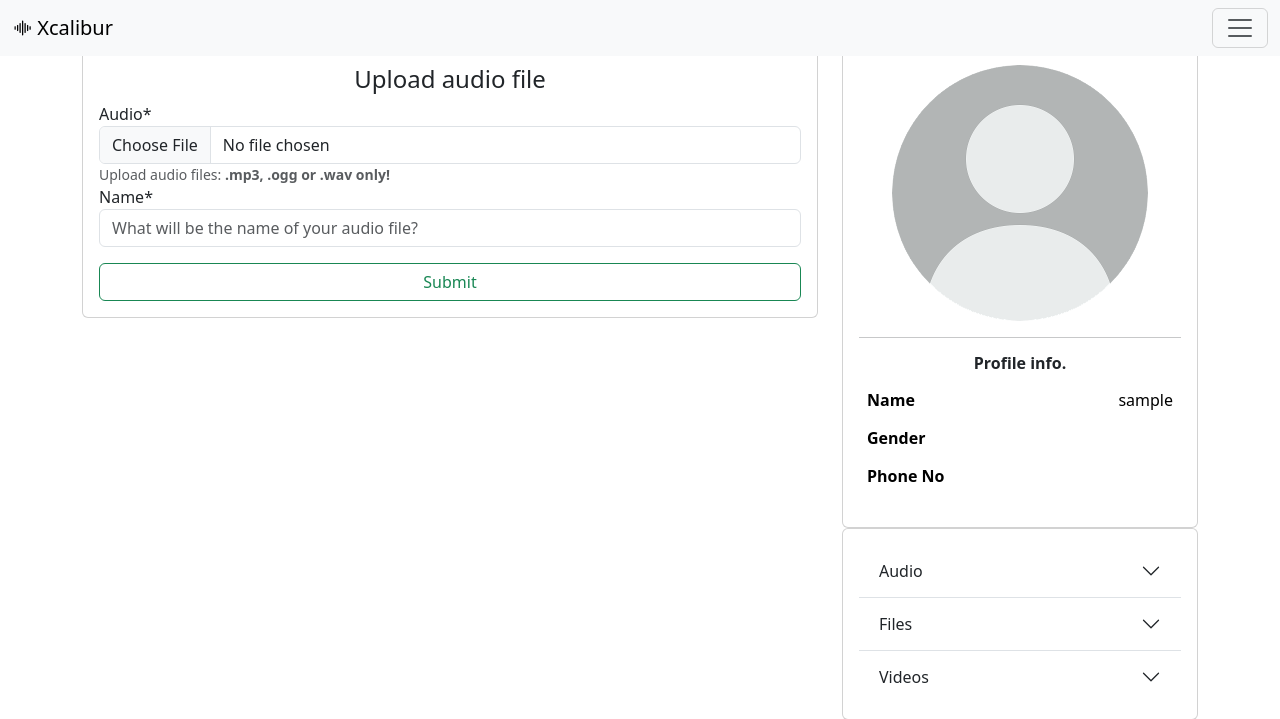
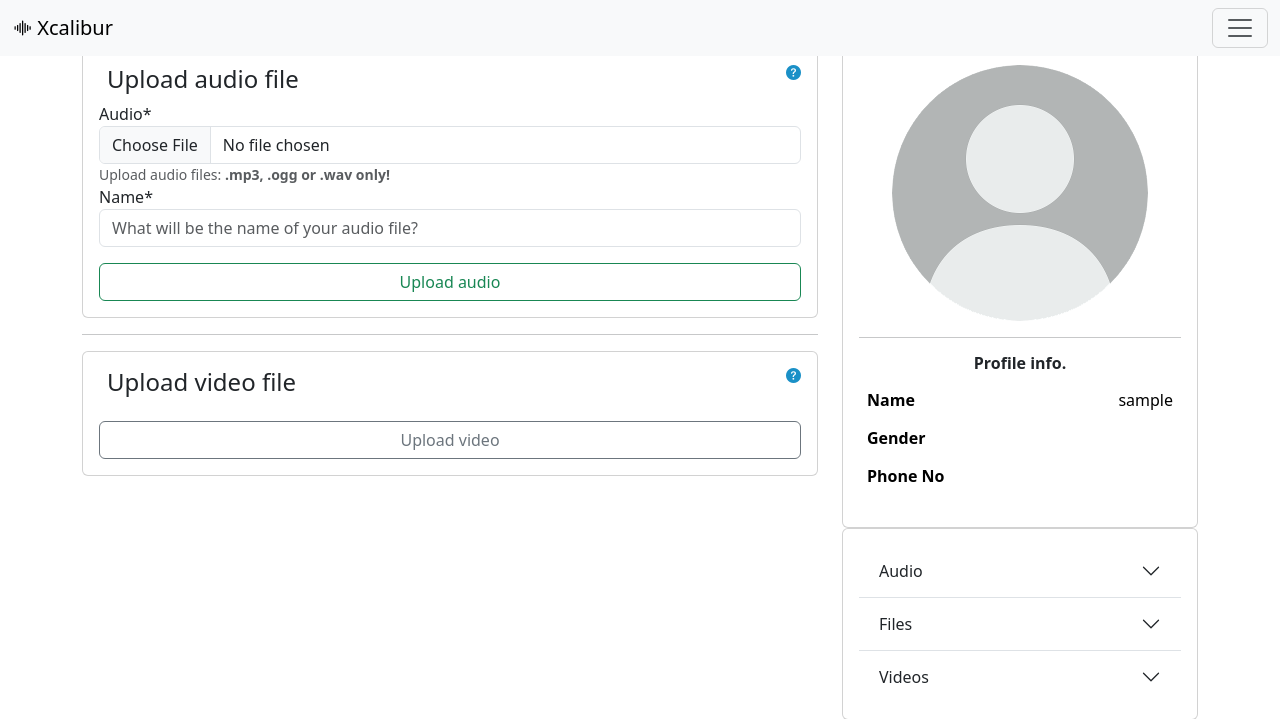
Before and after one commit to morikeli/Xcalibur, a Django app: template users/templates/users/homepage.html in a window 1280 px wide. Shown: the top 719 px of the page. Run offline with Django 4.2, Linux system fonts and the light colour scheme; the template is opened without the code that fills it: values that come from a table or form of the project are taken from there, others are empty; the visitor is signed in with stand-in values (Sample User, id 1); data comes from the database, SQL or seed files in the repository; some libraries are stand-ins or nearby versions.

Commit message:
added modal forms and updated UI

```diff
--- a/users/templates/users/homepage.html
+++ b/users/templates/users/homepage.html
@@ -11,16 +11,85 @@
     {% block content %}
     <div class="container mt-5">
         <div class="row">
+			<div class="modal fade" id="instructions-modal-audio" data-bs-backdrop="static" data-bs-keyboard="false" tabindex="-1" aria-labelledby="instructionsLabel" aria-hidden="true">
+				<div class="modal-dialog">
+					<div class="modal-content">
+						<div class="modal-header">
+							<h1 class="modal-title fs-5" id="instructionsLabel">Modal title</h1>
+							<button type="button" class="btn-close" data-bs-dismiss="modal" aria-label="Close"></button>
+						</div>
+						<div class="modal-body">
+							<ul class="list-group list-group-flush list-group-numbered">
+								<li class="list-group-item">An item</li>
+								<li class="list-group-item">A second item</li>
+								<li class="list-group-item">A third item</li>
+								<li class="list-group-item">A fourth item</li>
+								<li class="list-group-item">And a fifth one</li>
+							</ul>
+						</div>
+						<div class="modal-footer">
+							<button type="button" class="btn btn-outline-primary btn-sm">Understood</button>
+						</div>
+					</div>
+				</div>
+			</div>
+
+			<div class="modal fade" id="instructions-modal-video" data-bs-backdrop="static" data-bs-keyboard="false" tabindex="-1" aria-labelledby="instructionsLabel" aria-hidden="true">
+				<div class="modal-dialog">
+					<div class="modal-content">
+						<div class="modal-header">
+							<h1 class="modal-title fs-5" id="instructionsLabel">Modal title</h1>
+							<button type="button" class="btn-close" data-bs-dismiss="modal" aria-label="Close"></button>
+						</div>
+						<div class="modal-body">
+							<ul class="list-group list-group-flush list-group-numbered">
+								<li class="list-group-item">An item</li>
+								<li class="list-group-item">A second item</li>
+								<li class="list-group-item">A third item</li>
+								<li class="list-group-item">A fourth item</li>
+								<li class="list-group-item">And a fifth one</li>
+							</ul>
+						</div>
+						<div class="modal-footer">
+							<button type="button" class="btn btn-outline-primary bnt-sm">Understood</button>
+						</div>
+					</div>
+				</div>
+			</div>
+
             <div class="col-md-8">
-                <form action="" method="post" enctype="multipart/form-data" class="card card-body">
+				<form action="{% url 'homepage' %}" method="post" enctype="multipart/form-data" class="card card-body">
                     {% csrf_token %}
 					{% include 'messages.html' %}
-					<h4 class="card-title text-center">Upload audio file</h4>
+					<div class="d-flex justify-content-between align-items-start">
+						<div class="ms-2 me-auto">
+							<h4 class="card-title">Upload audio file</h4>
+						</div>
+						<a href="{% url 'homepage' %}"  data-bs-toggle="modal" data-bs-target="#instructions-modal-audio">
+							<i class="bi-question-circle-fill" style="font-size: 15px; color: #1a90c7"></i>
+						</a>
+					</div>
                     {{UploadAudioForm|crispy}}
                     <div class="d-grid gap-3 mt-3">
-                        <button type="submit" class="btn btn-outline-success">Submit</button>
+                        <button type="submit" class="btn btn-outline-success">Upload audio</button>
                     </div>
                 </form>
+				<hr>
+				<form action="{% url 'homepage' %}" method="post" enctype="multipart/form-data" class="card card-body">
+					{% csrf_token %}
+					<div class="d-flex justify-content-between align-items-start">
+						<div class="ms-2 me-auto">
+							<h4 class="card-title">Upload video file</h4>
+						</div>
+						<a href="{% url 'homepage' %}"  data-bs-toggle="modal" data-bs-target="#instructions-modal-video">
+							<i class="bi-question-circle-fill" style="font-size: 15px; color: #1a90c7"></i>
+						</a>
+					</div>
+					{{ UploadVideoForm|crispy }}
+					<div class="d-grid gap-3 mt-3">
+						<button type="submit" class="btn btn-outline-secondary">Upload video</button>
+					</div>
+				</form>
             </div>
 
             <div class="col-md-4">
```
